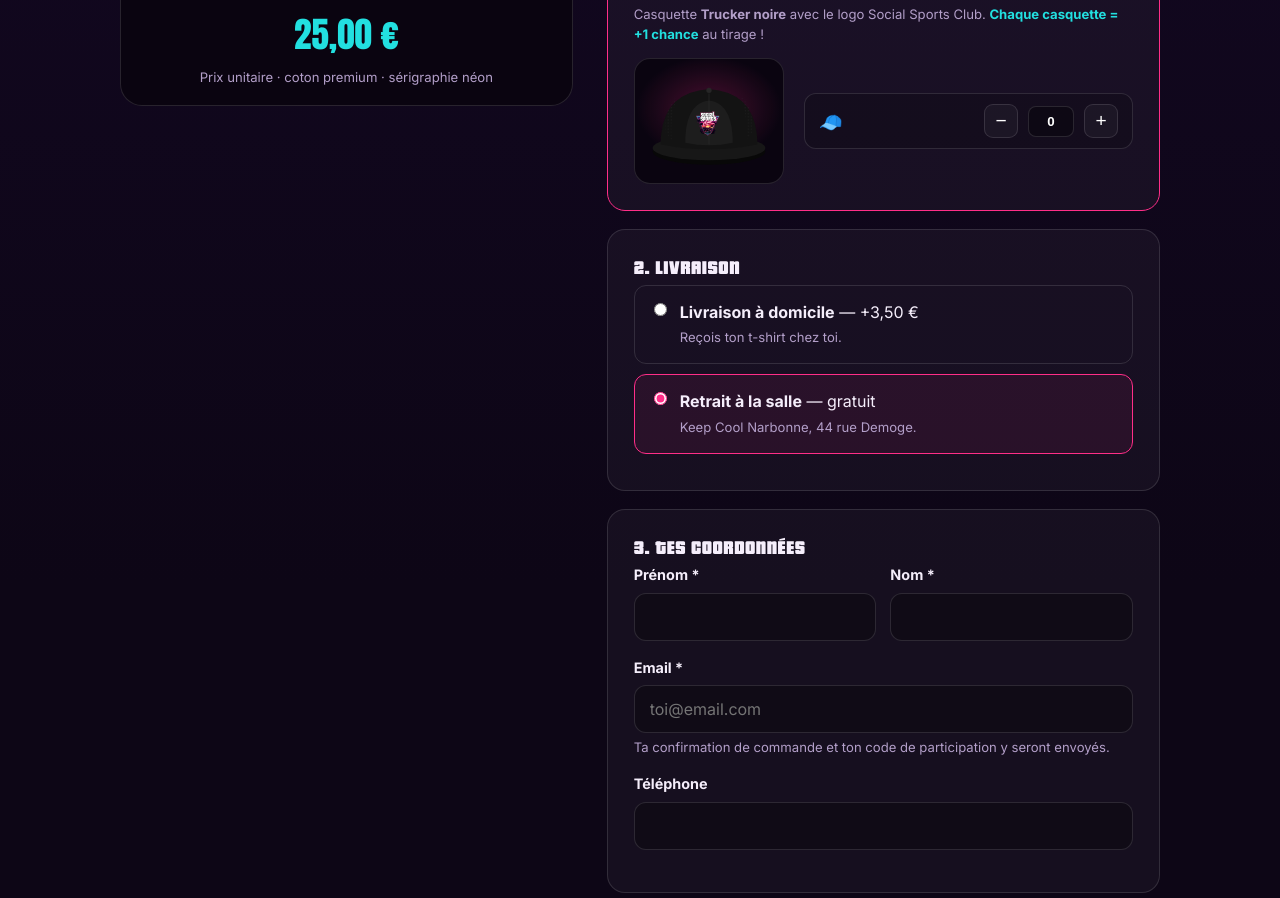
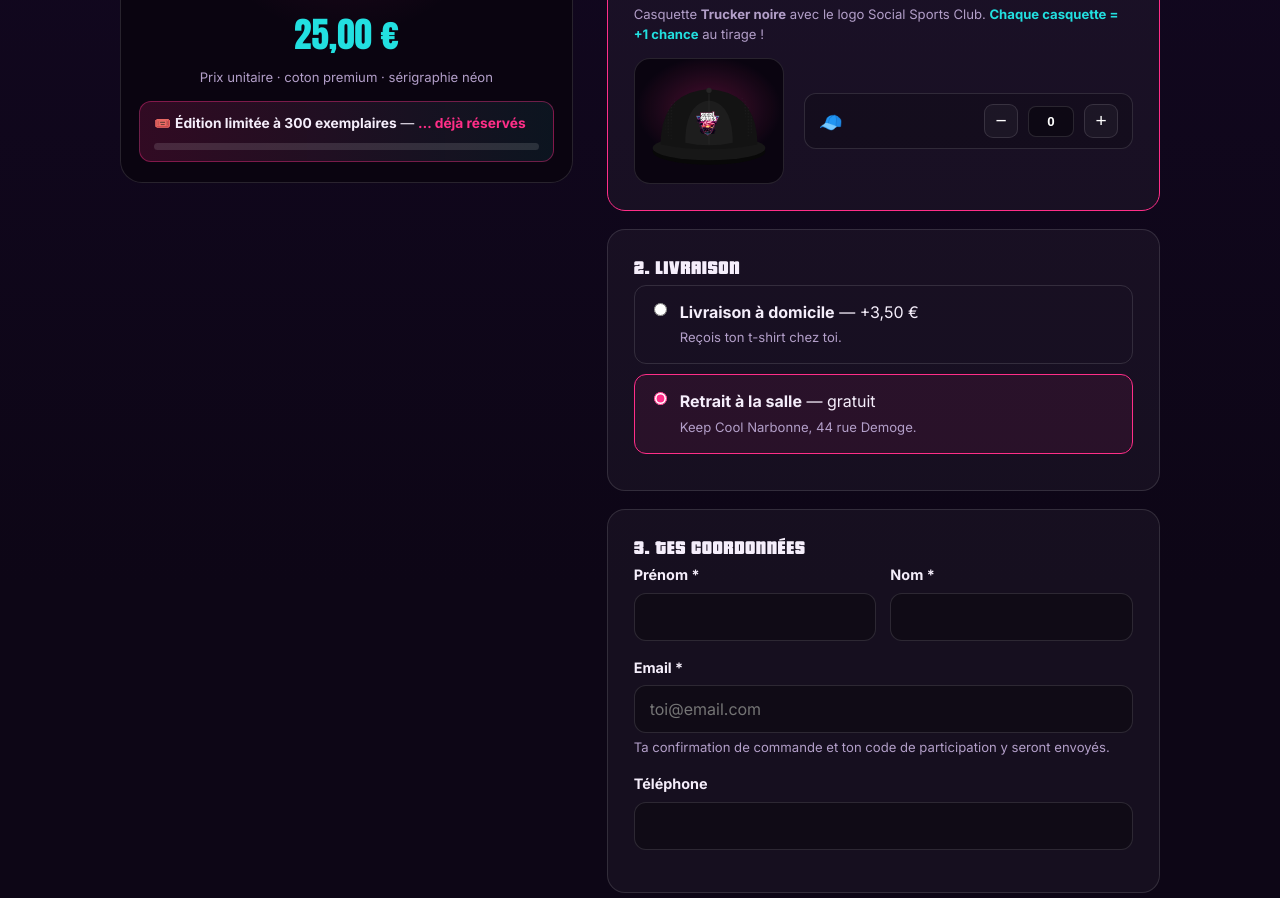
Before and after one commit to guilhemroig-source/ConcoursGTA6, a website: page gta6-keepcool-concours 2/public/boutique.html in a window 1280 px wide. Shown: the part 924-1822 px from the top of the page. Drawn offline with Linux system fonts and the light colour scheme; no server answers.

Commit message:
Add limited edition notification and stats fetch

```diff
--- a/gta6-keepcool-concours 2/public/boutique.html
+++ b/gta6-keepcool-concours 2/public/boutique.html
@@ -60,6 +60,11 @@
       </div>
         <div style="margin-top:12px" class="price-tag" id="price-tag">25,00 €</div>
         <div class="hint">Prix unitaire · coton premium · sérigraphie néon</div>
+        <div style="margin:14px 0 2px;padding:11px 14px;background:linear-gradient(90deg,rgba(255,46,136,.16),rgba(34,224,224,.08));border:1px solid rgba(255,46,136,.4);border-radius:12px;font-size:.86rem;text-align:left">
+          🎟️ <b>Édition limitée à 300 exemplaires</b> — <span style="color:#ff2e88;font-weight:700"><span id="ed-count">…</span> déjà réservés</span>
+          <div style="height:7px;background:rgba(255,255,255,.12);border-radius:99px;margin-top:9px;overflow:hidden"><div id="ed-fill" style="width:0%;height:100%;background:linear-gradient(90deg,#22e0e0,#ff2e88);border-radius:99px;transition:width .6s"></div></div>
+          <script>fetch('/api/public/stats').then(function(r){return r.json();}).then(function(s){var c=(s&&s.participants)||0,cap=300;var a=document.getElementById('ed-count');if(a)a.textContent=c;var f=document.getElementById('ed-fill');if(f)f.style.width=Math.min(100,Math.round(c/cap*100))+'%';}).catch(function(){});</script>
+        </div>
       </div>
 
       <!-- Formulaire -->
```
